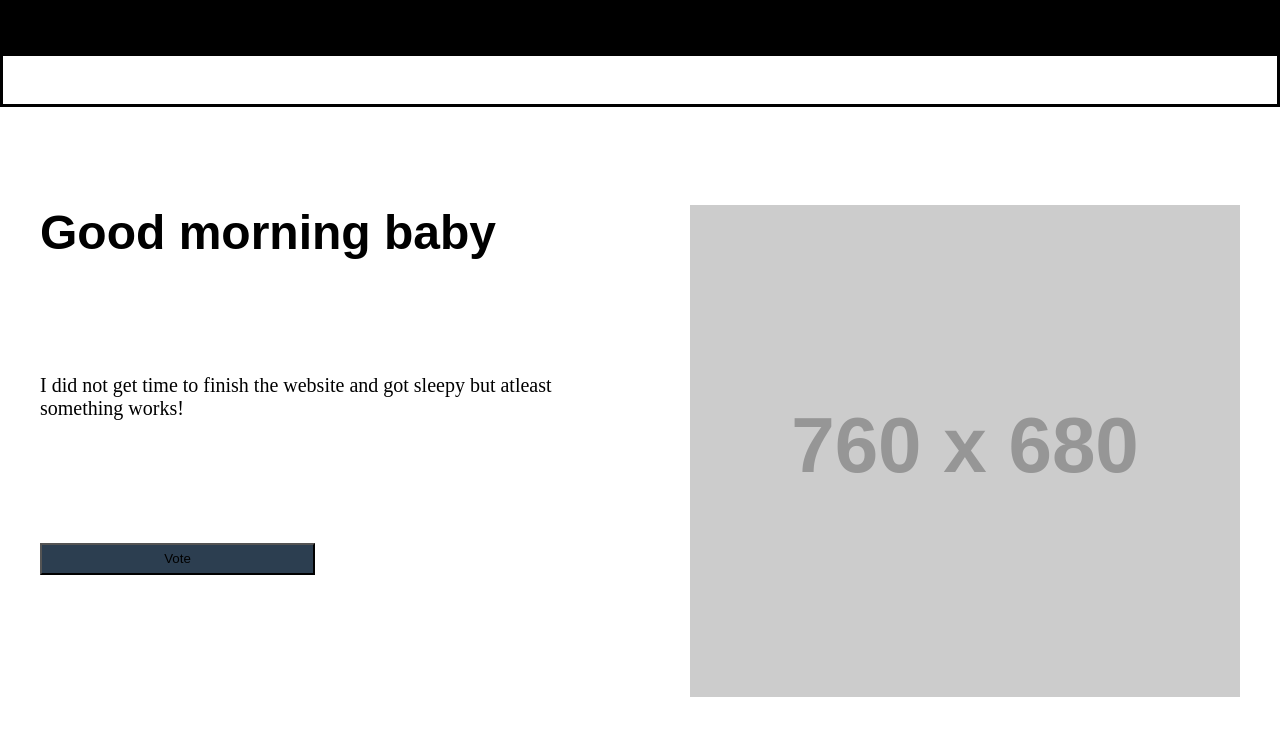
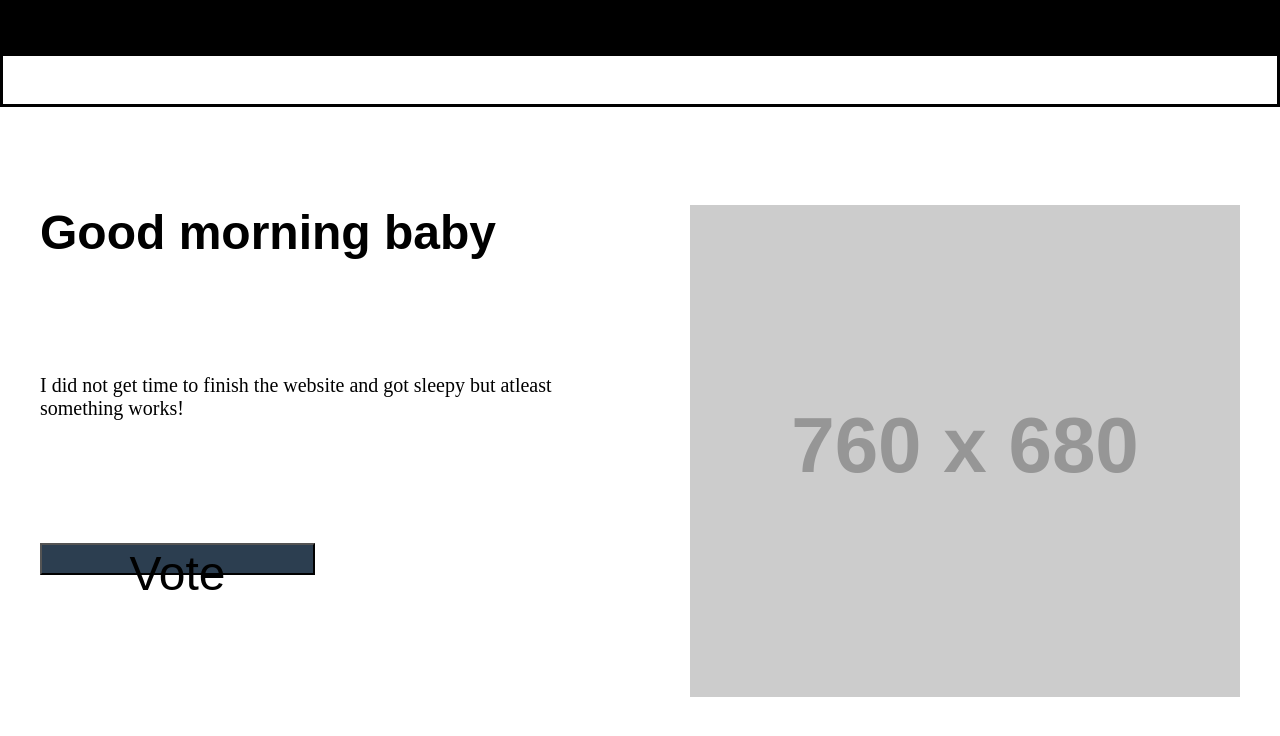
Before and after one commit to vaibhav101/vaibhav101.github.io, a Vue app: page / in a window 1280 px wide. Shown: the top 736 px of the page. Built offline with nearby package versions, Linux system fonts and the light colour scheme.

Commit message:
Fixed vue issues

```diff
--- a/src/components/BodyText.vue
+++ b/src/components/BodyText.vue
@@ -3,7 +3,7 @@
     I did not get time to finish the website and got sleepy but atleast something works!
   </div>
 </template>
-<script>
+<script lang="ts">
 export default {
   name: "BodyText",
 };
--- a/src/components/CallToActionContainer.vue
+++ b/src/components/CallToActionContainer.vue
@@ -3,7 +3,7 @@
     <button type="submit" name="Vote">Vote</button>
   </div>
 </template>
-<script>
+<script lang="ts">
 export default {
   name: "CallToActionContainer",
 };
@@ -17,6 +17,6 @@ export default {
   height: 2rem;
   width: 50%;
   background: #2c3e50;
-  font-size: ;
+  font-size: 3rem;
 }
 </style>
--- a/src/components/ImageRight.vue
+++ b/src/components/ImageRight.vue
@@ -3,7 +3,7 @@
     <img src="https://via.placeholder.com/760x680">
   </div>
 </template>
-<script>
+<script lang="ts">
 export default {
   name: "ImageRight",
 };
--- a/src/components/MainHeader.vue
+++ b/src/components/MainHeader.vue
@@ -1,7 +1,7 @@
 <template>
   <div class="header"></div>
 </template>
-<script>
+<script lang="ts">
 export default {
   name: "MainHeader",
 };
--- a/src/components/NotificationHeader.vue
+++ b/src/components/NotificationHeader.vue
@@ -7,3 +7,8 @@
   background: black;
 }
 </style>
+<script lang="ts">
+export default {
+  name: "NotificationHeader",
+};
+</script>
--- a/src/components/TopHeading.vue
+++ b/src/components/TopHeading.vue
@@ -3,7 +3,7 @@
     Good morning baby
   </div>
 </template>
-<script>
+<script lang="ts">
 export default {
   name: "TopHeading",
 };
```
